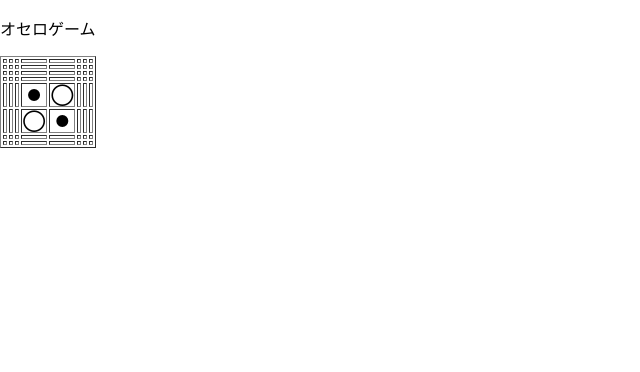
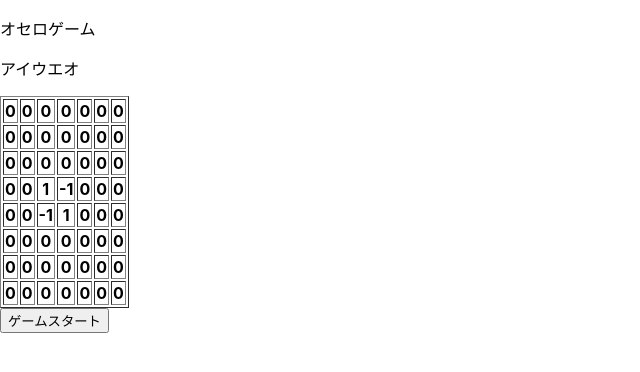
Before and after one commit to nishitin/reversi-game, a React (Create React App) app: page / in a window 1280 px wide. Shown: the top 372 px of the page, without its empty margins (0-640 px from the left). Built offline with nearby package versions, Linux system fonts and the light colour scheme.

Commit message:
数字判定

```diff
--- a/src/components/Board.js
+++ b/src/components/Board.js
@@ -11,100 +11,40 @@ export const Board = () => {
   //最初におけるのはwhiteプレイヤーが先行の場合 x:4, y:2 x:5, y:3
   // white [2][4], [3][5] [4][2] [5][2]
   // black [2][3], [3][2] [4][5], [5][4]
-  const boardNumber = new Array(8)
-  const turn = 0 //初期値0　1 黒先行 -1白先行
+  let boardArr = new Array(8)
 
-
-    for (let i = 0; i < boardNumber.length; i++){
-      boardNumber[i] = new Array(8)
-    // 8 * 8が完成
+  for (let i = 0; i < 8; i++){
+    boardArr[i] = new Array(8)
+    for ( let j = 0; j < 8; j++){
+      boardArr[i][j] = 0
+    }
   }
-
+  //メモ　ひとつで渡したい　要チェックや
+  boardArr[4][4] = 1
+  boardArr[3][3] = 1
+  boardArr[3][4] = -1
+  boardArr[4][3] = -1
+  console.table(boardArr)
 
   return (
     <div>
+      <p className="board-text">アイウエオ</p>
       <table border="1">
-        <tr>
-          <th></th>
-          <th></th>
-          <th></th>
-          <th></th>
-          <th></th>
-          <th></th>
-          <th></th>
-          <th></th>
-        </tr>
-        <tr>
-          <th></th>
-          <th></th>
-          <th></th>
-          <th></th>
-          <th></th>
-          <th></th>
-          <th></th>
-          <th></th>
-        </tr>
-        <tr>
-          <th></th>
-          <th></th>
-          <th></th>
-          <th></th>
-          <th></th>
-          <th></th>
-          <th></th>
-          <th></th>
-        </tr>
-        <tr>
-          <th></th>
-          <th></th>
-          <th></th>
-          <th></th>
-          <th></th>
-          <th></th>
-          <th></th>
-          <th></th>
-        </tr>
-        <tr>
-          <th></th>
-          <th></th>
-          <th></th>
-          <th>●</th>
-          <th>◯</th>
-          <th></th>
-          <th></th>
-          <th></th>
-        </tr>
-        <tr>
-          <th></th>
-          <th></th>
-          <th></th>
-          <th>◯</th>
-          <th>●</th>
-          <th></th>
-          <th></th>
-          <th></th>
-        </tr>
-        <tr>
-          <th></th>
-          <th></th>
-          <th></th>
-          <th></th>
-          <th></th>
-          <th></th>
-          <th></th>
-          <th></th>
-        </tr>
-        <tr>
-          <th></th>
-          <th></th>
-          <th></th>
-          <th></th>
-          <th></th>
-          <th></th>
-          <th></th>
-          <th></th>
-        </tr>
+          {boardArr.map ((e) => {
+            return (
+             <tr className="table-tr">
+               <th>{e[1]}</th>
+               <th>{e[2]}</th>
+               <th>{e[3]}</th>
+               <th>{e[4]}</th>
+               <th>{e[5]}</th>
+               <th>{e[6]}</th>
+               <th>{e[7]}</th>
+             </tr>
+            )
+          })}
       </table>
+      <button>ゲームスタート</button>
     </div>
   )
 }
```
